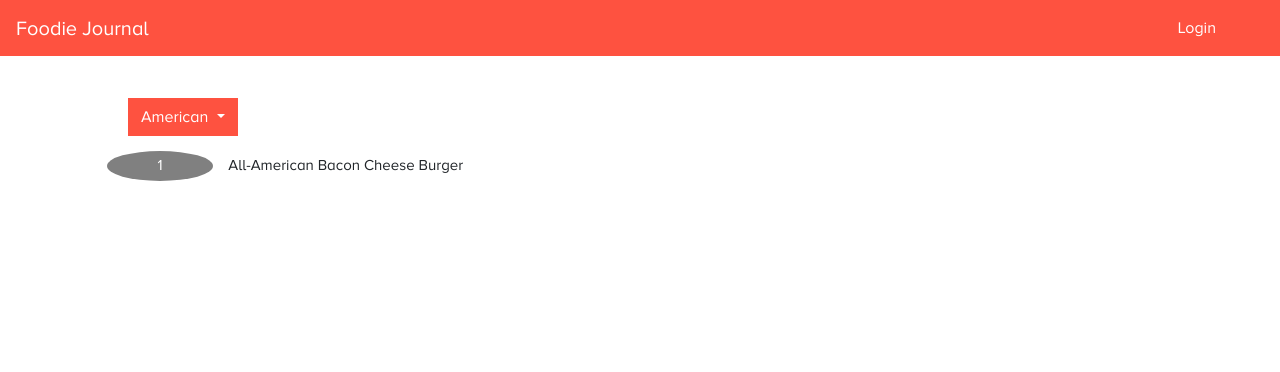
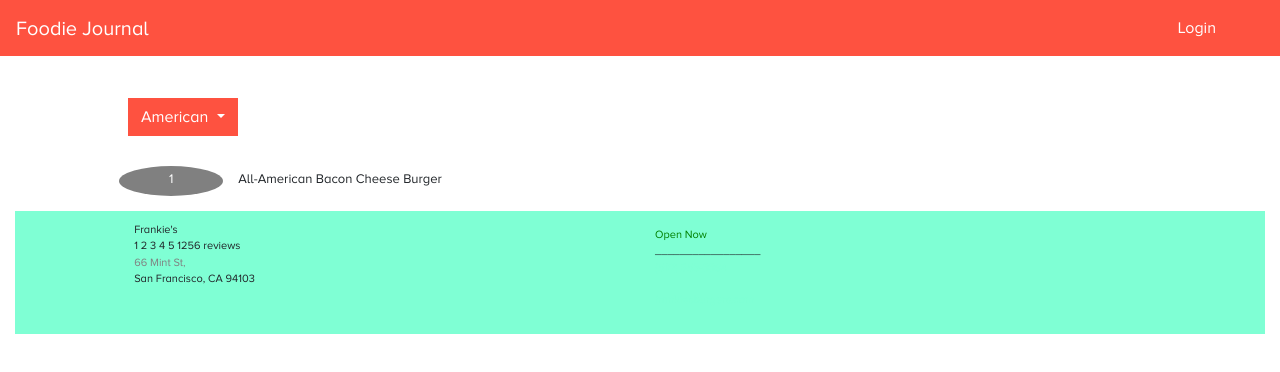
Before and after one commit to hardvolk/foodie-journal, an Angular app: page / in a window 1280 px wide. Shown: the top 372 px of the page. Built offline with nearby package versions, Linux system fonts and the light colour scheme.

Commit message:
Addes on touch motion when the user touch the meal description and opens the location

```diff
--- a/src/app/journey-overview/journey-overview.component.css
+++ b/src/app/journey-overview/journey-overview.component.css
@@ -25,8 +25,8 @@
 }
 
 .food {
-    margin-bottom: 15px;
-    margin-top: 15px;
+    margin: 15px 0 3px 0;
+    padding-top: 15px;
 }
 
 .circle {
@@ -39,12 +39,65 @@
 }
 
 .ranked {
-    font-size: 15px;
+    font-size: 13px;
     color: white;
     text-align: center;
 }
 
 .name {
-    font-size: 15px;
+    font-size: 13px;
     padding: 3px 0;
 }
+
+.detail {
+    font-size: 11px;
+    padding-top: 10px;
+    margin: 0 0;
+    background-color: aquamarine;
+    padding-bottom: 10px;
+}
+
+.detail-name {
+    padding-bottom: 0;
+    margin-bottom: 0;
+}
+
+.detail-rating {
+    padding-bottom: 0;
+    margin-bottom: 0;
+}
+
+.detail-review {
+    padding-bottom: 0;
+    margin-bottom: 0;
+}
+
+.detail-available {
+    padding-top: 5px;
+    padding-bottom: 0;
+    margin-bottom: 0;
+    color: green;
+}
+
+.detail-telephone {
+    color: aquamarine;
+}
+
+.detail-email {
+    color: aquamarine;
+}
+
+.detail-address {
+    padding-bottom: 0;
+    margin-bottom: 0;
+    color: grey;
+}
+
+.detail-direction {
+    padding-bottom: 0;
+    margin-bottom: 0;
+}
+
+.detail-contact {
+
+}
--- a/src/app/journey-overview/journey-overview.component.html
+++ b/src/app/journey-overview/journey-overview.component.html
@@ -17,5 +17,20 @@
       <p class="name">All-American Bacon Cheese Burger</p>
     </div>
   </div>
+  <div class="row detail">
+    <div class="col-5 offset-1 ">
+      <p class="detail-name">Frankie's</p>
+      <p class="detail-rating">1 2 3 4 5 1256 reviews</p>
+      <p class="detail-address">66 Mint St,</p>
+      <p class="detail-direction">San Francisco, CA 94103</p>
+    </div>
+
+    <div class="col-5 detail-contact">
+      <p class="detail-available">Open Now</p>
+      <span class="line">_________________</span>
+      <p class="detail-telephone">(510) 653-3394</p>
+      <p class="detail-email">frankiesburgers.com</p>
+    </div>
+  </div>
 
 </div>
```
